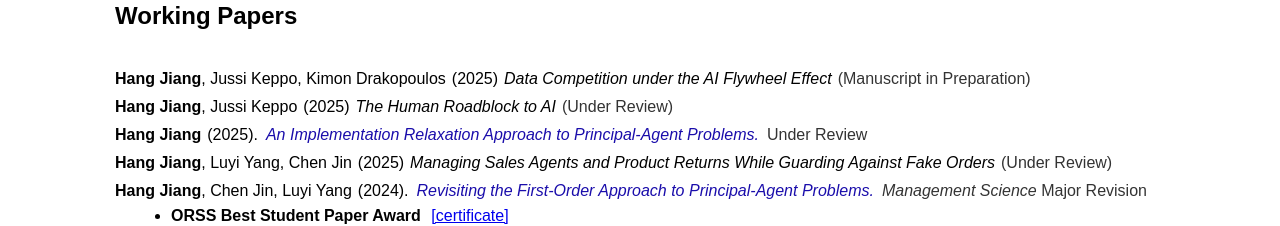
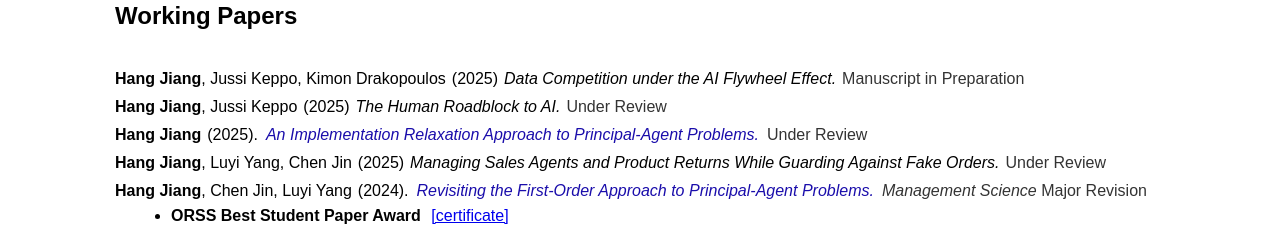
Before and after one commit to JHaaa/jianghang.github.io, a Next.js app: page /research in a window 1280 px wide. Shown: the part 260-486 px from the top of the page. Built offline with nearby package versions, Linux system fonts and the light colour scheme.

Commit message:
Update personal website: new CV, papers, layout updates

```diff
--- a/src/app/research/page.tsx
+++ b/src/app/research/page.tsx
@@ -12,15 +12,15 @@ const ResearchPage = () => {
       <li>
   <strong>Hang Jiang</strong>, Jussi Keppo, Kimon Drakopoulos
   <span style={{ marginLeft: '6px' }}>(2025)</span>
-  <em style={{ marginLeft: '6px' }}>Data Competition under the AI Flywheel Effect</em>
-  <span className={styles.underReview} style={{ marginLeft: '6px' }}>(Manuscript in Preparation)</span>
+  <em style={{ marginLeft: '6px' }}>Data Competition under the AI Flywheel Effect.</em>
+  <span className={styles.underReview} style={{ marginLeft: '6px' }}>Manuscript in Preparation</span>
       </li>
 
       <li>
   <strong>Hang Jiang</strong>, Jussi Keppo
   <span style={{ marginLeft: '6px' }}>(2025)</span>
-  <em style={{ marginLeft: '6px' }}>The Human Roadblock to AI</em>
-  <span className={styles.underReview} style={{ marginLeft: '6px' }}>(Under Review)</span>
+  <em style={{ marginLeft: '6px' }}>The Human Roadblock to AI.</em>
+  <span className={styles.underReview} style={{ marginLeft: '6px' }}>Under Review</span>
     </li>
 
 
@@ -42,10 +42,10 @@ const ResearchPage = () => {
   <strong>Hang Jiang</strong>, Luyi Yang, Chen Jin
   <span style={{ marginLeft: '6px' }}>(2025)</span>
   <em style={{ marginLeft: '6px' }}>
-    Managing Sales Agents and Product Returns While Guarding Against Fake Orders
+    Managing Sales Agents and Product Returns While Guarding Against Fake Orders.
   </em>
   <span className={styles.underReview} style={{ marginLeft: '6px' }}>
-    (Under Review)
+    Under Review
   </span>
 </li>
 
```
